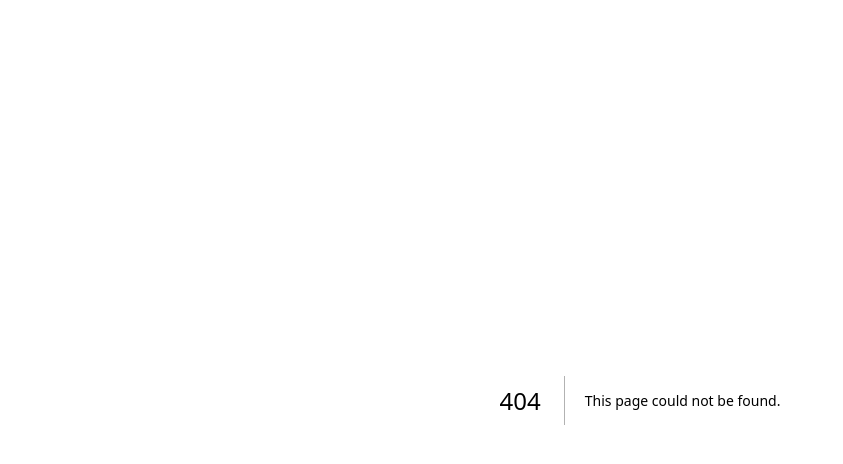
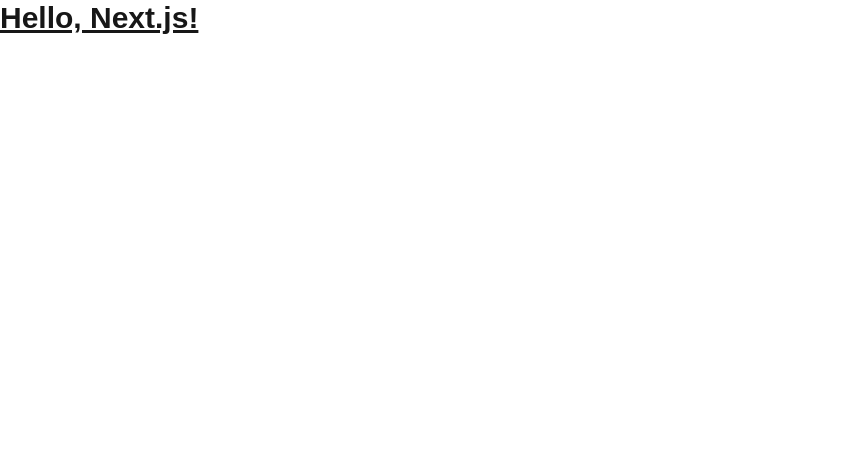
Before and after one commit to cysec-wht24/Playlist-Manager, a Next.js app: page /signup in a window 1280 px wide. Before the commit this address had no page. Shown: the top 464 px of the page, without its empty margins (0-843 px from the left). Built offline with nearby package versions, Linux system fonts and the light colour scheme.

Commit message:
added Tailwind, file structure

```diff
--- a/package.json
+++ b/package.json
@@ -21,11 +21,14 @@
   },
   "devDependencies": {
     "@eslint/eslintrc": "^3",
+    "@tailwindcss/postcss": "^4.1.3",
     "@types/node": "^20",
     "@types/react": "^19",
     "@types/react-dom": "^19",
     "eslint": "^9",
     "eslint-config-next": "15.2.4",
+    "postcss": "^8.5.3",
+    "tailwindcss": "^4.1.3",
     "typescript": "^5"
   }
 }
--- /dev/null
+++ b/postcss.config.mjs
@@ -0,0 +1,6 @@
+/** @type {import('tailwindcss').Config} */
+export default {
+    plugins: {
+      '@tailwindcss/postcss': {},
+    },
+  }
--- a/src/app/globals.css
+++ b/src/app/globals.css
@@ -1,3 +1,5 @@
+@import 'tailwindcss';
+
 :root {
   --background: #ffffff;
   --foreground: #171717;
--- a/src/app/page.tsx
+++ b/src/app/page.tsx
@@ -4,6 +4,9 @@
 export default function Home() {
   return (
     <div className={styles.page}>
+      <h1 className="text-3xl font-bold underline">
+      Hello world!
+    </h1>
       <main className={styles.main}>
         <Image
           className={styles.logo}
--- /dev/null
+++ b/src/app/signup/page.tsx
@@ -0,0 +1,3 @@
+export default function Page() {
+    return <h1 className="text-3xl font-bold underline">Hello, Next.js!</h1>
+  }
```
Also changed, not shown: src/app/api/signup/route.tsx (added), src/app/dashboard/page.tsx (added), src/app/front/page.tsx (added), src/app/login/page.tsx (added), src/app/workspace/page.tsx (added), 1 other file (tests, documents, lock files or other folders).
